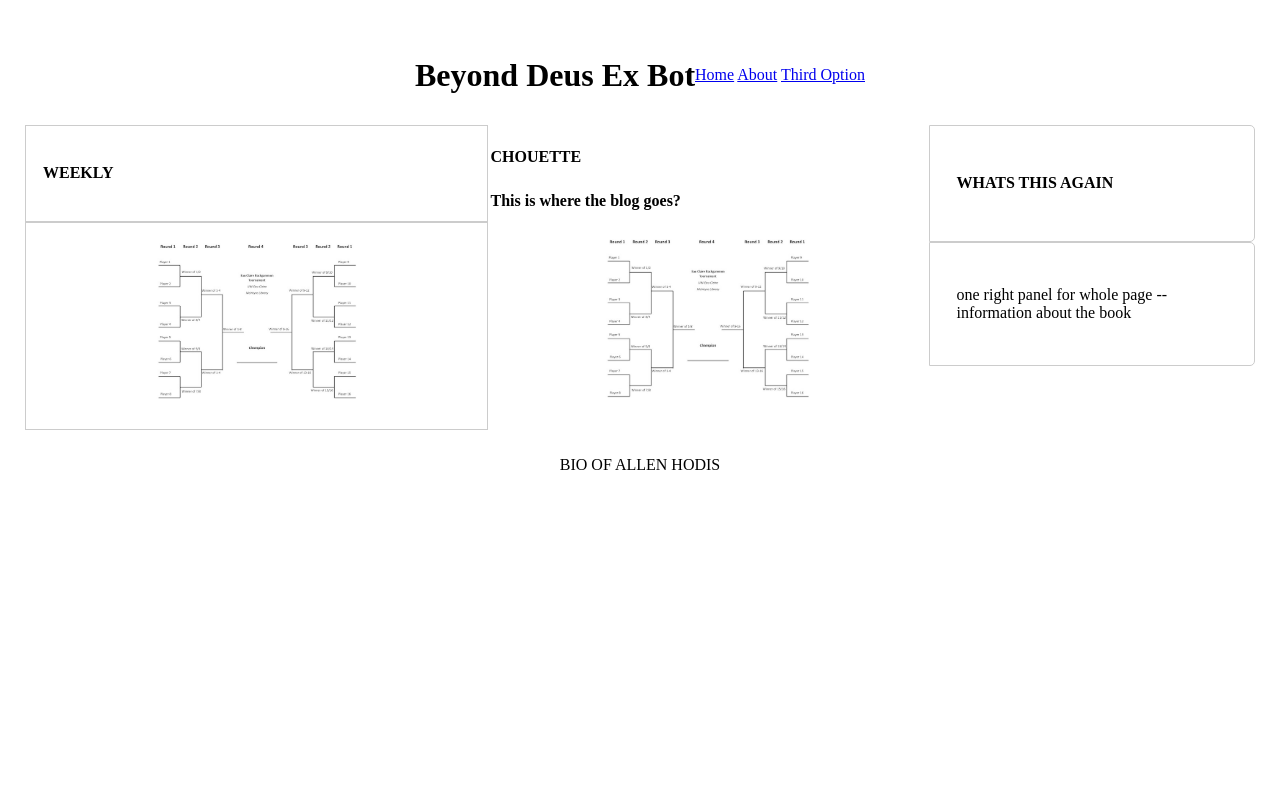
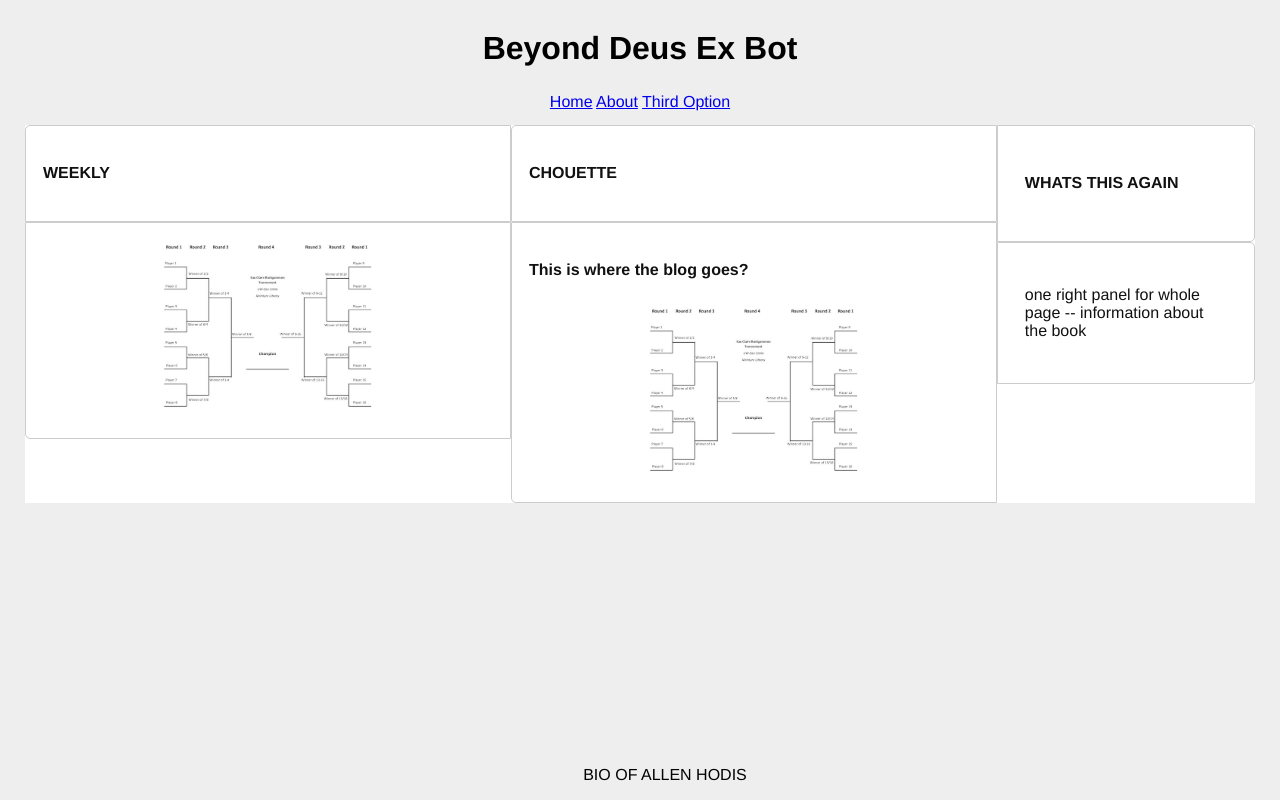
Before and after one commit to swim-mer/backgammon_book, a plain HTML site: page web_static/index.html in a window 1280 px wide. Drawn offline with Linux system fonts and the light colour scheme.

Commit message:
Update styling

```diff
--- a/web_static/styles/common.css
+++ b/web_static/styles/common.css
@@ -1,11 +1,15 @@
 * {
 	box-sizing: border-box;
+	font-family: "Helvetica", sans-serif;
 }
 
-.flex-left {
+.flex-left, .flex-middle, .flex-right {
 	display: flex;
 	flex-direction: column;
-	flex-grow: 5;
+}
+
+.flex-right {
+	flex-shrink: 2;
 }
 
 .flex-container {
@@ -13,23 +17,32 @@
 	justify-content: center;
 }
 
+.bar {
+	list-style-type: none;
+}
+
 body {
 	margin: 10;
 	padding: 15px;
 	color: #000000;
+	background-color: #EEEEEE;
+}
+
+div {
+	color: #111111;
 	background-color: #FFFFFF;
 }
 
-.left {
+.left, .middle {
 	padding: 15px;
 	border: 1px solid #CCCCCC;
 }
 
-.left-top {
+.column-top {
 	border-radius: 5px 0px 0px 0px;
 }
 
-.left-bottom {
+.column-bottom {
 	border-radius: 0px 0px 0px 5px;
 }
 
@@ -41,6 +54,7 @@ body {
 
 p, h4 {
 	padding: 2px;
+	display: block;
 }
 
 img {
--- a/web_static/styles/footer.css
+++ b/web_static/styles/footer.css
@@ -1,5 +1,5 @@
 footer {
-	position: relative;
+	position: fixed;
 	width: 100%;
 	padding: 15px;
 	height: 50px;
--- a/web_static/styles/header.css
+++ b/web_static/styles/header.css
@@ -3,6 +3,12 @@ header {
 	padding: 15px;
 	height: 100px;
 	display: flex;
+	flex-direction: column;
 	align-items: center;
 	justify-content: center;
 }
+
+nav {
+	margin-bottom: 25px;
+	padding: 5px;
+}
```
